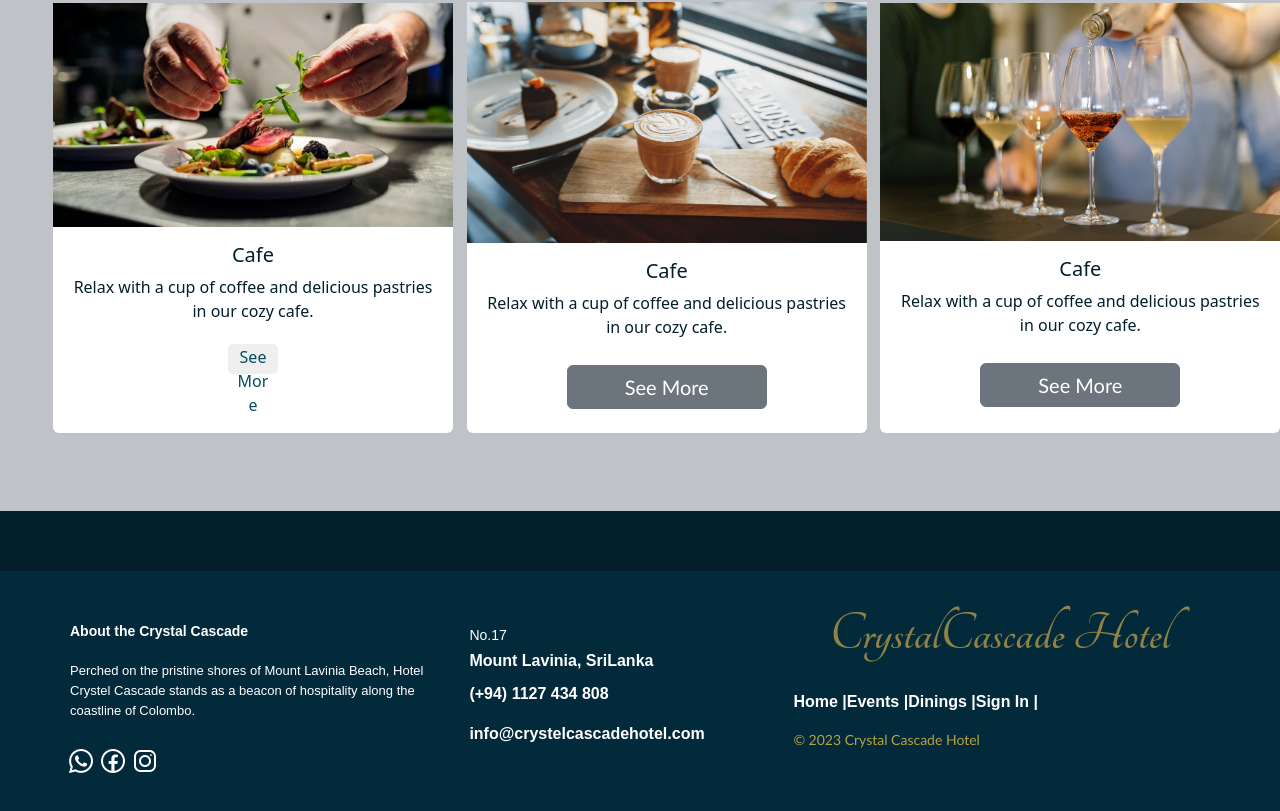
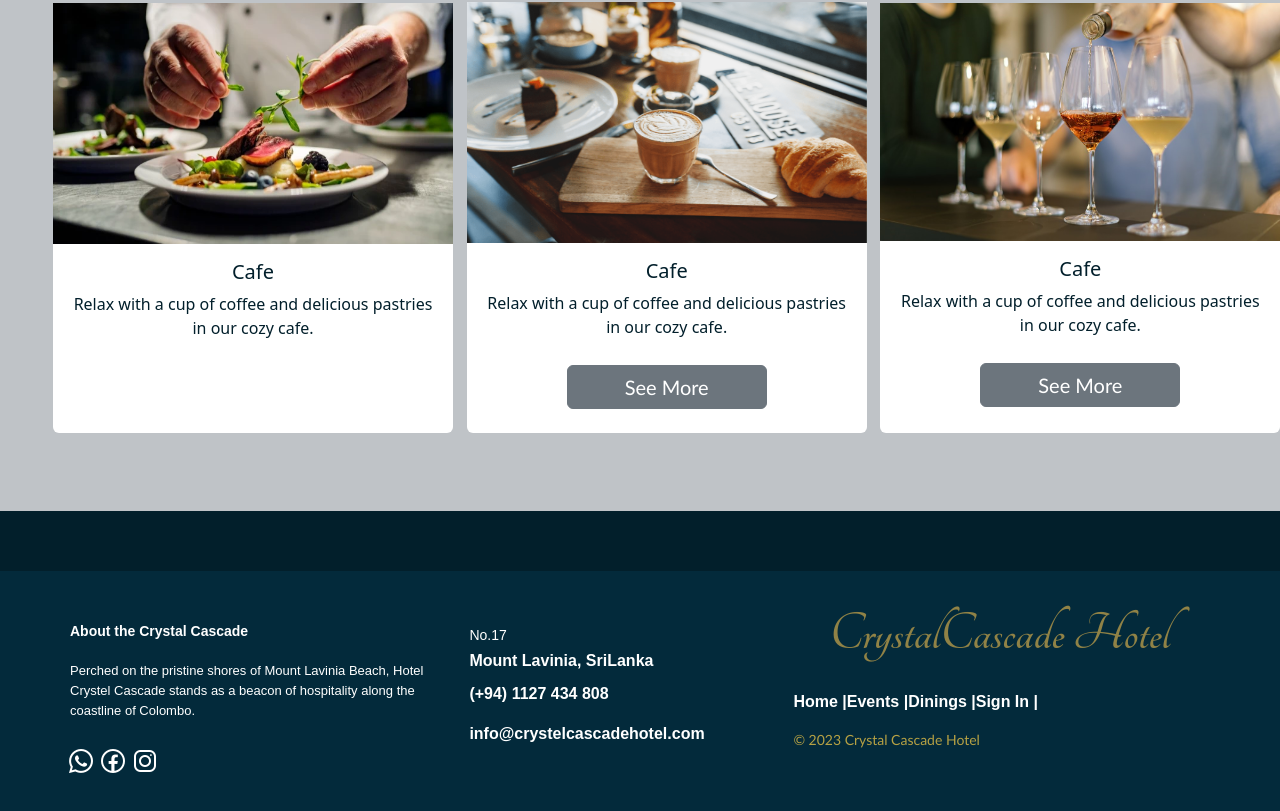
Before and after one commit to shakeeb2001/Final-Full-Stack-Project, a React (Create React App) app in the folder Frontend/front/: page / in a window 1280 px wide. Shown: the part 1931-2742 px from the top of the page. Built offline with nearby package versions, Linux system fonts and the light colour scheme.

Commit message:
last commit

```diff
--- a/Frontend/front/src/pages/home.css
+++ b/Frontend/front/src/pages/home.css
@@ -215,3 +215,27 @@ body {
 .btn-secondary-booknow{
   color: aqua;
 }
+
+.button-container.seemore-div{
+  display: flex;
+  justify-content: center;
+  align-items: center;
+  height: 100%;
+}
+
+.button.seemore{
+  border: none;
+  border-radius: 3px;
+  color: rgb(4, 77, 97);
+  height: 30px;
+  width: 130px;
+  transition: transform 0.3s ease-in-out;
+}
+
+.button.seemore:hover {
+  border: none;
+  border-radius: 3px;
+  color: rgb(255, 255, 255);
+  background-color: rgb(4, 77, 97);
+  transform: scale(1.0);
+}
--- a/Frontend/front/src/pages/home.js
+++ b/Frontend/front/src/pages/home.js
@@ -116,9 +116,10 @@ export default function Home() {
             <div className="card-body">
               <h5 className="card-title">Cafe</h5>
               <p className="card-text">Relax with a cup of coffee and delicious pastries in our cozy cafe.</p>
-              <button to="/dining" className='button seemore'>
+              <div className="button-container seemore-div"></div>
+               <button to="/dining" className='button seemore'>
                  See More
-             </button>
+              </button>
             </div>
           </div>
         </div>
```
